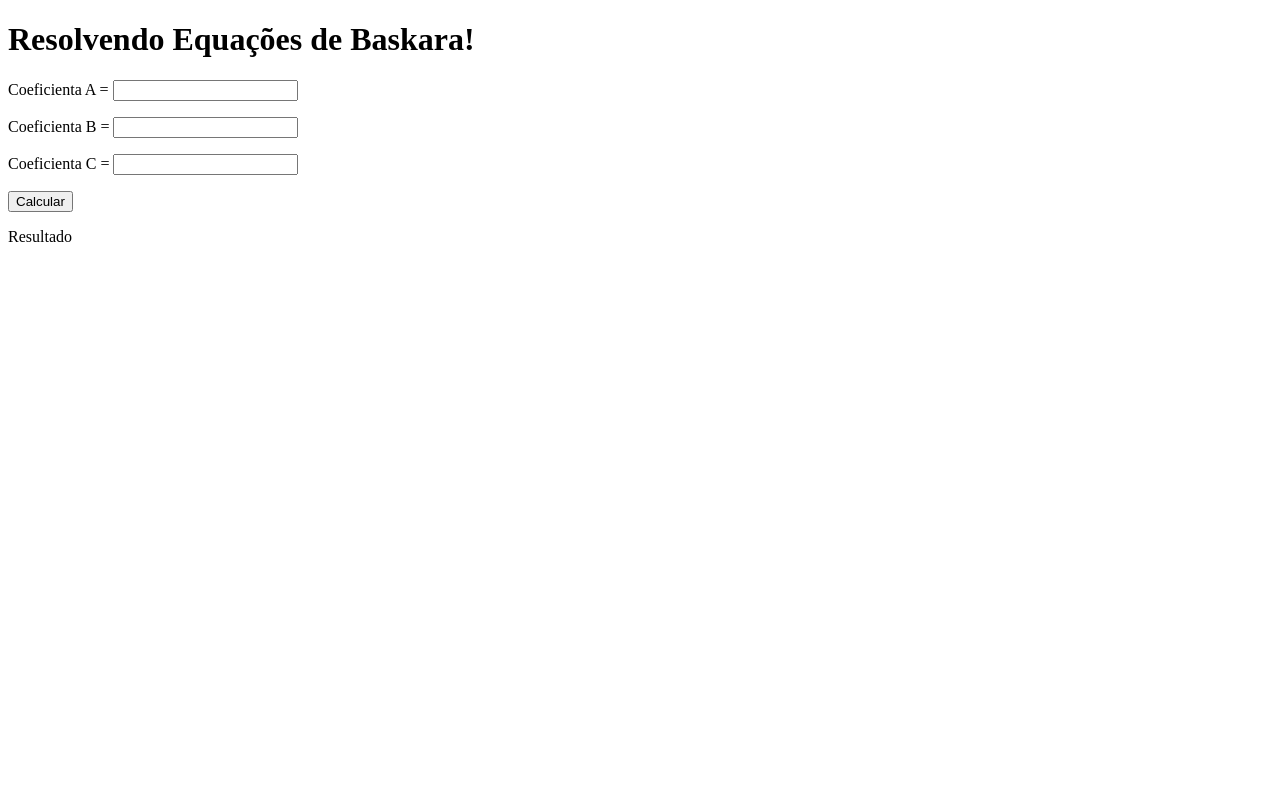
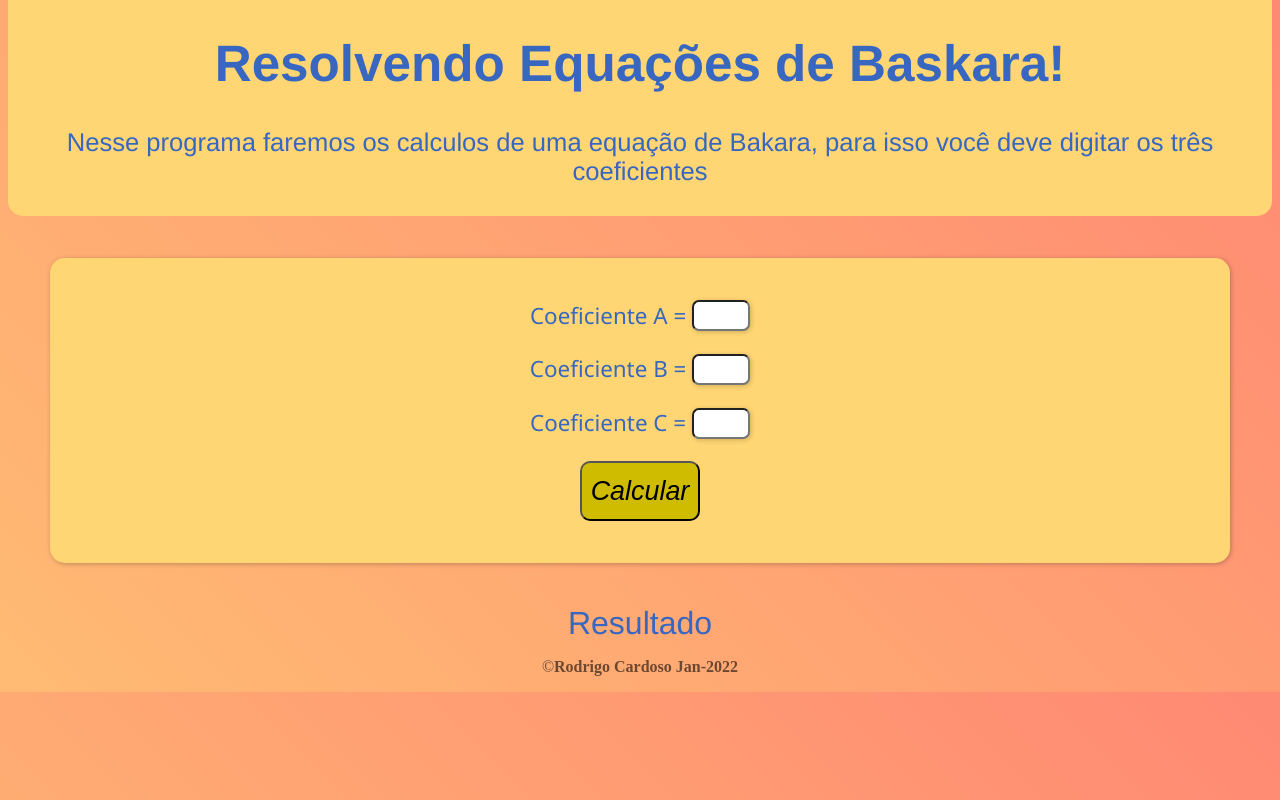
Before and after one commit to Rodrigopca42/estrutura_condicional_em_js, a plain HTML site: page equacao_segundo_grau/baskara.html in a window 1280 px wide. Drawn offline with Linux system fonts and the light colour scheme.

Commit message:
Acréscimo de estilo CSS
 ajustes no js e acréscimos de estilo CSS

```diff
--- a/equacao_segundo_grau/baskara.html
+++ b/equacao_segundo_grau/baskara.html
@@ -5,18 +5,26 @@
     <meta http-equiv="X-UA-Compatible" content="IE=edge">
     <meta name="viewport" content="width=device-width, initial-scale=1.0">
     <title>Resolvendo Equações do 2º grau</title>
+    <link rel="stylesheet" href="style.css">
 </head>
 <body>
-    <h1>Resolvendo Equações de Baskara!</h1>
-    <div>
-        <p>Coeficienta A = <input type="number" name="txtn1" id="txtn1"></p>
-        <p>Coeficienta B = <input type="number" name="txtn2" id="txtn2"></p>
-        <p>Coeficienta C = <input type="number" name="txtn3" id="txtn3"></p>
-        <p><input type="button" value="Calcular" onclick="calcular()"></p>
+
+    <header>
+        <h1>Resolvendo Equações de Baskara!</h1>
+        <p>Nesse programa faremos os calculos de uma equação de Bakara, para isso você deve digitar os três coeficientes</p>
+    </header>
+    <div id="coef">
+        <p>Coeficiente A = <input type="number" name="txtn1" id="txtn1"></p>
+        <p>Coeficiente B = <input type="number" name="txtn2" id="txtn2"></p>
+        <p>Coeficiente C = <input type="number" name="txtn3" id="txtn3"></p>
+        <p><input id="calcular" type="button" value="Calcular" onclick="calcular()"></p>
     </div>
     <div id="res">
         Resultado
     </div>
     <script src="folha.js"></script>
+    <footer>
+        <p>&copy;<strong>Rodrigo Cardoso Jan-2022</strong></p>
+    </footer>
 </body>
 </html>
--- a/equacao_segundo_grau/folha.js
+++ b/equacao_segundo_grau/folha.js
@@ -3,11 +3,18 @@ function calcular() {
     var tn2 = document.getElementById('txtn2')
     var tn3 = document.getElementById('txtn3')
     var res = document.getElementById('res')
-    var n1 = Number(tn1.value)
-    var n2 = Number(tn2.value)
-    var n3 = Number(tn3.value)
-    var delta = n2 * n2 - 4 * n1 * n3
-    if (n1 == 0 || delta < 0) {
+    var n1 = Number.parseFloat(tn1.value)
+    var n2 = Number.parseFloat(tn2.value)
+    var n3 = Number.parseFloat(tn3.value)
+
+    var n1 = n1.toFixed(2)
+    var n2 = n2.toFixed(2)
+    var n3 = n3.toFixed(2)
+
+    var delta = (n2 ** 2 - 4 * n1 * n3)
+    var delta = delta.value
+
+    if (n1 === 0 || delta < 0) {
         res.innerHTML = `<p><strong>Essa Equação não possui Raizes.</strong></p>`
     }else {
         var x1 = -n2 + (Math.sqrt(delta)) / 2 * n1
--- /dev/null
+++ b/equacao_segundo_grau/style.css
@@ -0,0 +1,68 @@
+@charset "utf-8";
+
+body{
+    background-image: linear-gradient(45deg, #FFBB73, #FF8973 );
+    margin-top: -2px;
+}
+header{
+    font-family: 'Franklin Gothic Medium', 'Arial Narrow', Arial, sans-serif;
+    font-size: 1.6em;
+    color: #3767c0;
+    background-color: #FFD673;
+    text-align: center;
+    padding-bottom: 5px;
+    padding-top: 2px;
+    border-radius: 0px 0px 15px 15px;
+}
+div#coef{
+    background: #FFD673;
+    font-size: 1.4em;
+    font-family: 'Segoe UI', Tahoma, Geneva, Verdana, sans-serif;
+    color: #3767c0;
+    margin: 42px;
+    padding: 19px;
+    text-align: center;
+    box-shadow: 1px 1px 5px rgba(0, 0, 0, 0.253);
+    border-radius: 15px;
+
+}
+#calcular {
+    height: 60px;
+    width: 120px;
+    background-color: rgb(207, 187, 0);
+    font-family: Arial, Helvetica, sans-serif;
+    font-size: larger;
+    border-radius: 10px;
+    font-style: italic ;
+}
+#res{
+    font-family: 'Franklin Gothic Medium', 'Arial Narrow', Arial, sans-serif;
+    color: #3767c0;
+    font-size: 2em;
+    text-align: center;
+}
+#txtn1{
+    width: 50px;
+    height: 25px;
+    font-size: 1.1em;
+    border-radius: 7px;
+    box-shadow: 1px 1px 5px rgba(0, 0, 0, 0.199);
+}
+#txtn2{
+    width: 50px;
+    height: 25px;
+    font-size: 1.1em;
+    border-radius: 7px;
+    box-shadow: 1px 1px 5px rgba(0, 0, 0, 0.199);
+}
+#txtn3{
+    width: 50px;
+    height: 25px;
+    font-size: 1.1em;
+    border-radius: 7px;
+    box-shadow: 1px 1px 5px rgba(0, 0, 0, 0.199);
+}
+footer{
+    text-align: center;
+    color: #00000093;
+}
```
